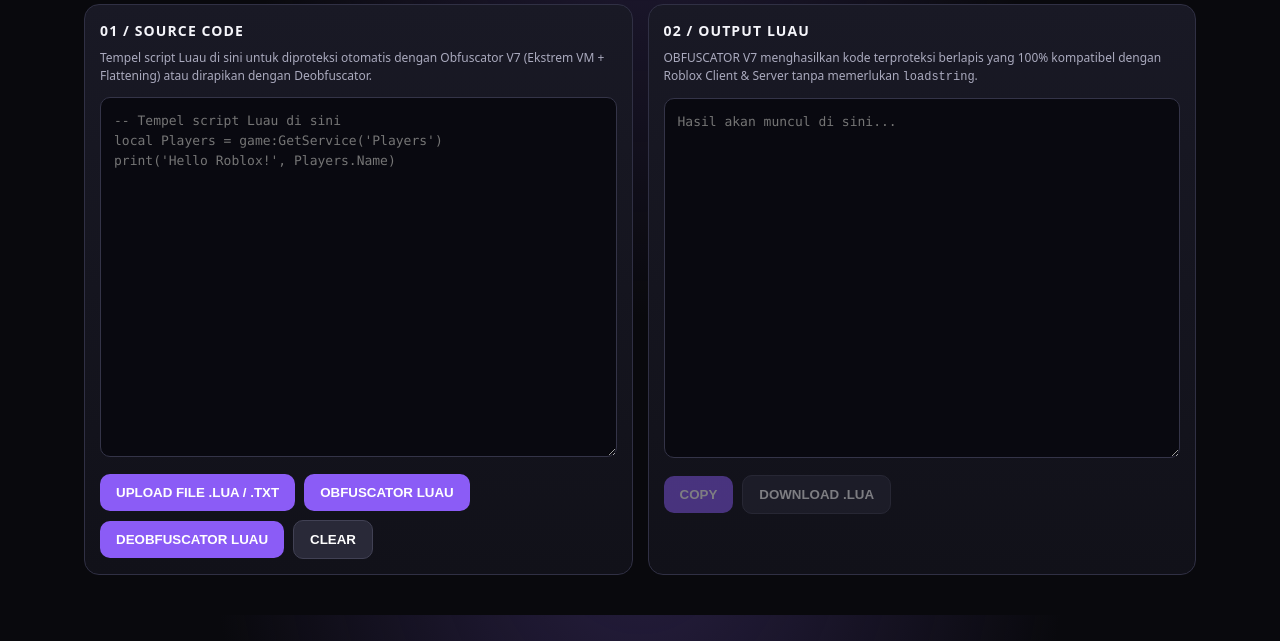
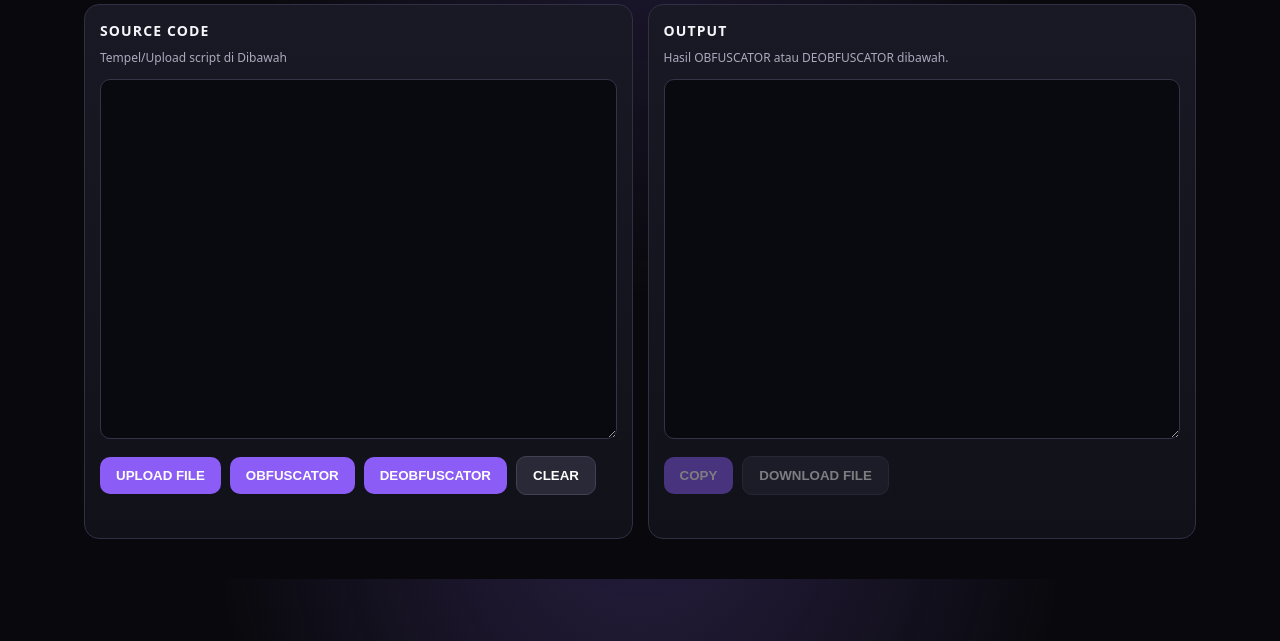
Before and after one commit to akunpribadi9559-del/obfuscator-arullstudio, a plain HTML site: page index.html in a window 1280 px wide. Shown: the part 159-800 px from the top of the page. Drawn offline with Linux system fonts and the light colour scheme.

Commit message:
index.html

```diff
--- a/index.html
+++ b/index.html
@@ -3,7 +3,7 @@
 <head>
 <meta charset="utf-8">
 <meta name="viewport" content="width=device-width,initial-scale=1">
-<title>DUTZ STUDIO V7 — Luau Obfuscator &amp; Deobfuscator</title>
+<title>DUTZ STUDIO V1 — Obfuscator & Deobfuscator</title>
 <style>
 :root{color-scheme:dark;--bg:#09090d;--panel:#15151f;--line:#303044;--muted:#aaaabe;--white:#f5f5fa;--accent:#8b5cf6;--accent2:#6d28d9}
 *{box-sizing:border-box}body{margin:0;background:radial-gradient(ellipse at 50% -20%,#292044 0,transparent 48%),var(--bg);color:var(--white);font:15px/1.5 system-ui,Segoe UI,Arial,sans-serif}
@@ -18,29 +18,29 @@ textarea{width:100%;min-height:360px;resize:vertical;background:#090910;border:1
 <div class="wrap">
 <header class="brand">
  <h1>DUTZ STUDIO</h1>
- <p>LUAU SCRIPT TOOL • V7</p>
+ <p>OBFUSCATOR & DEOBFUSCATOR • V1</p>
 </header>
 <div class="grid">
  <section class="panel">
-  <h2>01 / SOURCE CODE</h2>
-  <p class="hint">Tempel script Luau di sini untuk diproteksi otomatis dengan Obfuscator V7 (Ekstrem VM + Flattening) atau dirapikan dengan Deobfuscator.</p>
-  <textarea id="source" spellcheck="false" placeholder="-- Tempel script Luau di sini&#10;local Players = game:GetService('Players')&#10;print('Hello Roblox!', Players.Name)"></textarea>
+  <h2>SOURCE CODE</h2>
+  <p class="hint">Tempel/Upload script di Dibawah</p>
+  <textarea id="source" spellcheck="false" placeholder=""></textarea>
   <input id="fileInput" type="file" accept=".lua,.luau,.txt,text/plain" hidden>
 
   <div class="controls">
-   <button class="btn" id="uploadFile" type="button">UPLOAD FILE .LUA / .TXT</button>
-   <button class="btn" id="obfuscate">OBFUSCATOR LUAU</button>
-   <button class="btn" id="deobfuscate">DEOBFUSCATOR LUAU</button>
+   <button class="btn" id="uploadFile" type="button">UPLOAD FILE</button>
+   <button class="btn" id="obfuscate">OBFUSCATOR</button>
+   <button class="btn" id="deobfuscate">DEOBFUSCATOR</button>
    <button class="btn secondary" id="clear">CLEAR</button>
   </div>
  </section>
  <section class="panel">
-  <h2>02 / OUTPUT LUAU</h2>
-  <p class="hint">OBFUSCATOR V7 menghasilkan kode terproteksi berlapis yang 100% kompatibel dengan Roblox Client &amp; Server tanpa memerlukan <code>loadstring</code>.</p>
-  <textarea id="output" spellcheck="false" readonly placeholder="Hasil akan muncul di sini..."></textarea>
+  <h2>OUTPUT</h2>
+  <p class="hint">Hasil OBFUSCATOR atau DEOBFUSCATOR dibawah.</p>
+  <textarea id="output" spellcheck="false" readonly placeholder=""></textarea>
   <div class="controls">
    <button class="btn" id="copy" disabled>COPY</button>
-   <button class="btn secondary" id="download" disabled>DOWNLOAD .LUA</button>
+   <button class="btn secondary" id="download" disabled>DOWNLOAD FILE</button>
   </div>
   <div class="status" id="status" aria-live="polite"></div>
  </section>
@@ -1906,7 +1906,7 @@ $('obfuscate').addEventListener('click', () => {
   $('output').value = res;
   $('copy').disabled = false;
   $('download').disabled = false;
-  $('status').textContent = `Obfuscation V7 selesai (${res.length.toLocaleString('id-ID')} karakter) • Mode: Ekstrem (VM + Flattening).`;
+  $('status').textContent = ``;
  } catch (e) {
   $('status').textContent = 'Gagal meng-obfuscate: ' + e.message;
  }
@@ -1914,7 +1914,7 @@ $('obfuscate').addEventListener('click', () => {
 
 $('deobfuscate').addEventListener('click', () => {
  const src = $('source').value;
- if (!src.trim()) { $('status').textContent = 'Masukkan kode obfuscation terlebih dahulu.'; return; }
+ if (!src.trim()) { $('status').textContent = 'Masukkan kode obfuscator terlebih dahulu.'; return; }
  try {
   const { code, stats } = deobfuscateLuau(src, {
    smartRobloxNames: true,
@@ -1923,9 +1923,9 @@ $('deobfuscate').addEventListener('click', () => {
   });
   $('output').value = code;
   $('copy').disabled = false; $('download').disabled = false;
-  let msg = `Selesai: ${stats.layers} wrapper dibuka, ${stats.strings} string didekode, ${stats.math} angka/bit32 diselesaikan, ${stats.tables} tabel dibuka, ${stats.vars} variabel distrukturisasi.`;
+  let msg = ``;
   if (stats.hasVM) {
-   msg += ' Catatan: Terdeteksi VM/State-Machine/Bytecode terenkripsi (IronBrew/Luraph/DUTZ V7) yang diproteksi secara dinamis.';
+   msg += '';
   }
   $('status').textContent = msg;
  } catch (e) { $('status').textContent = 'Gagal: ' + e.message; }
@@ -1945,7 +1945,7 @@ $('download').addEventListener('click', () => {
  const blob = new Blob([$('output').value], { type: 'application/octet-stream' });
  const url = URL.createObjectURL(blob), a = document.createElement('a');
  a.style.display = 'none';
- a.href = url; a.download = 'DUTZ_STUDIO_V7_OUTPUT.lua';
+ a.href = url; a.download = 'DUTZxSTUDIO_DEOBFUSCATOR';
  document.body.appendChild(a);
  a.click();
  setTimeout(() => { document.body.removeChild(a); URL.revokeObjectURL(url); }, 1000);
```
